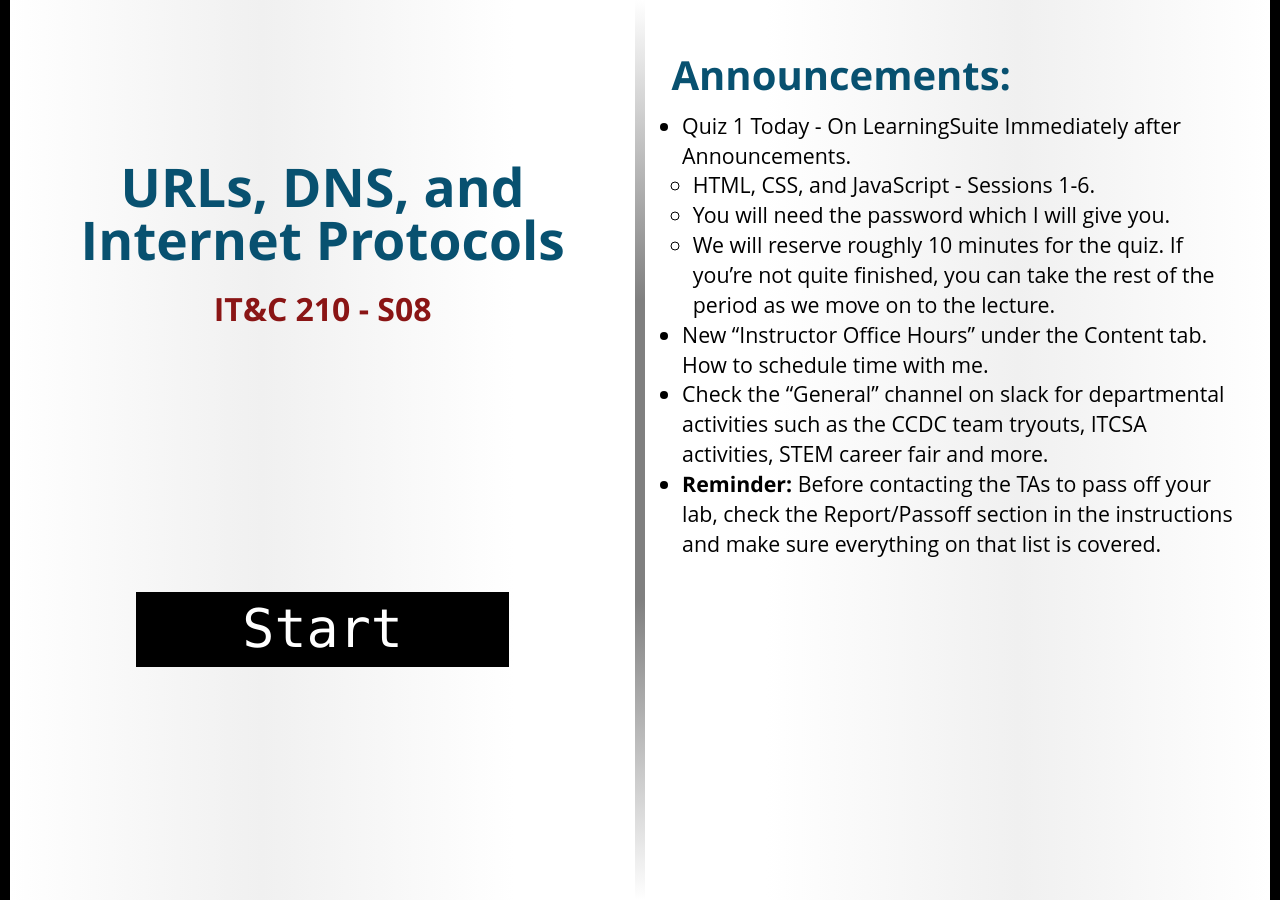
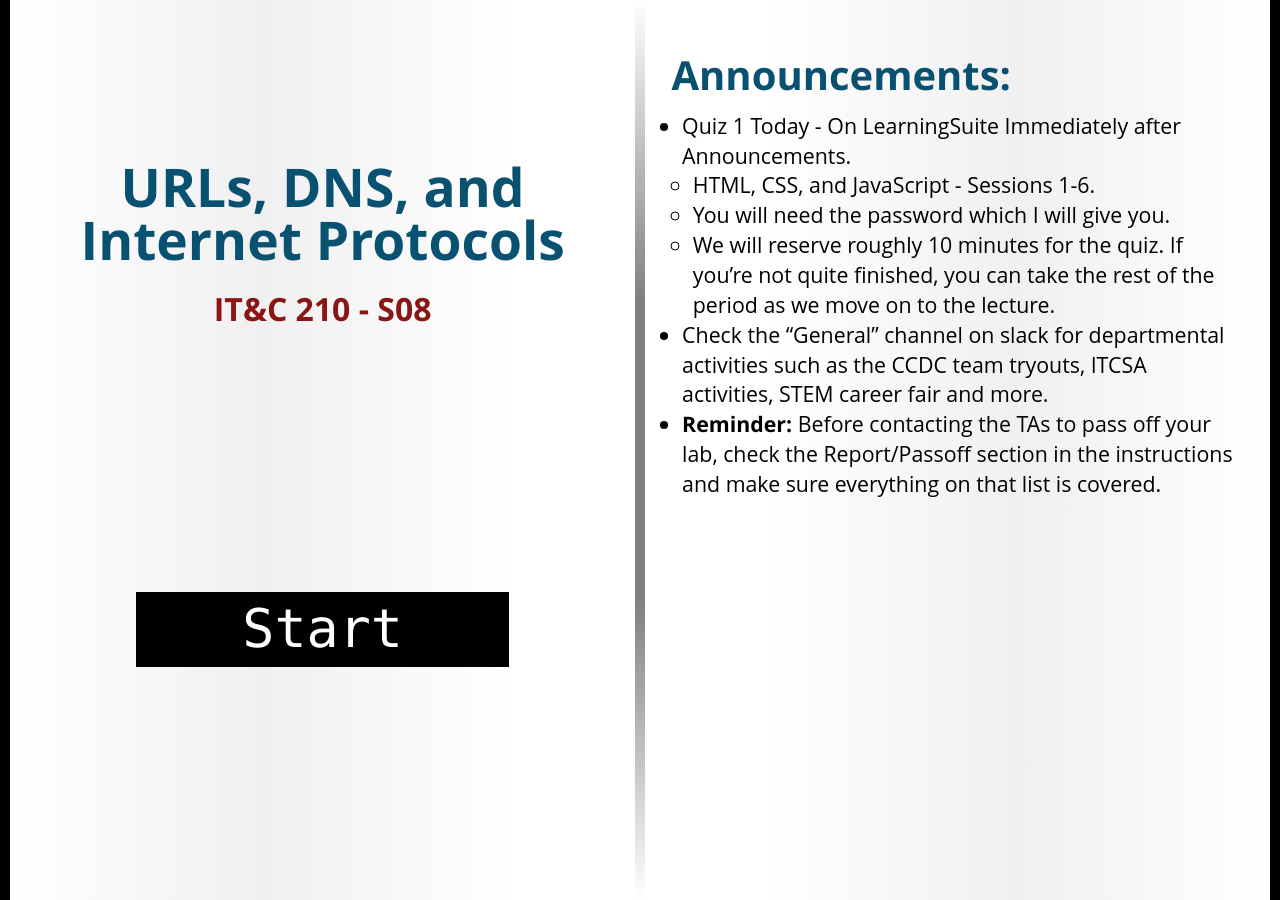
Before and after one commit to BYU-ITC-210/BYU-ITC-210.github.io, a Jekyll site: the page built from _welcome/S08.md, in a window 1280 px wide. Built offline with Jekyll 4.4.1, drawn with Linux system fonts in a browser that asks for light colours; some web fonts are replaced.

Commit message:
Welcome S08

```diff
--- a/_welcome/S08.md
+++ b/_welcome/S08.md
@@ -1,12 +1,11 @@
 ---
 title: URLs, DNS, and Internet Protocols
 session: S08
-quiz: bombe
+quiz: lovelace
 ---
 * Quiz 1 Today - On LearningSuite Immediately after Announcements.
     * HTML, CSS, and JavaScript - Sessions 1-6.
     * You will need the password which I will give you.
     * We will reserve roughly 10 minutes for the quiz. If you're not quite finished, you can take the rest of the period as we move on to the lecture.
-* New "Instructor Office Hours" under the Content tab. How to schedule time with me.
 * Check the "General" channel on slack for departmental activities such as the CCDC team tryouts, ITCSA activities, STEM career fair and more.
 * **Reminder:** Before contacting the TAs to pass off your lab, check the Report/Passoff section in the instructions and make sure everything on that list is covered.
```
